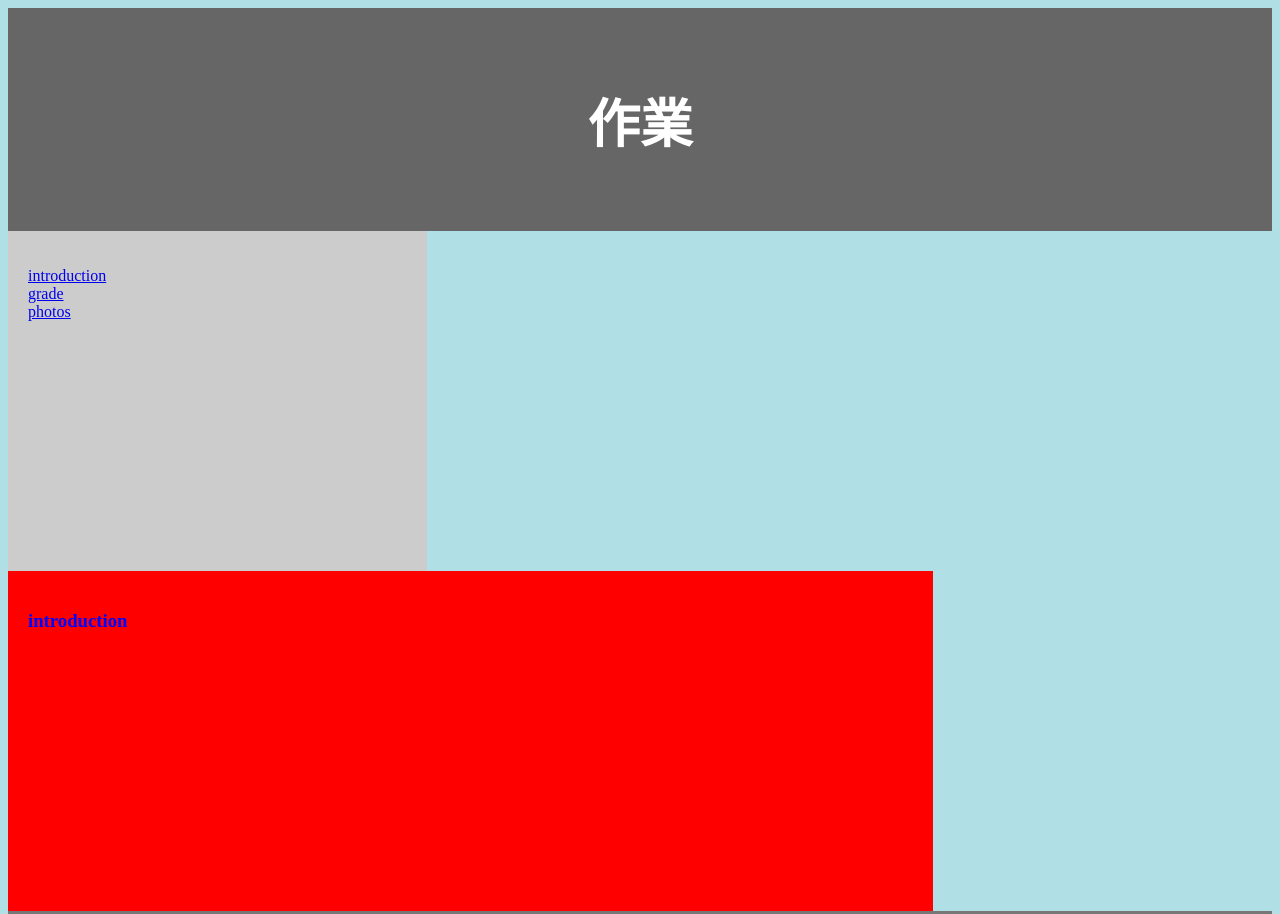
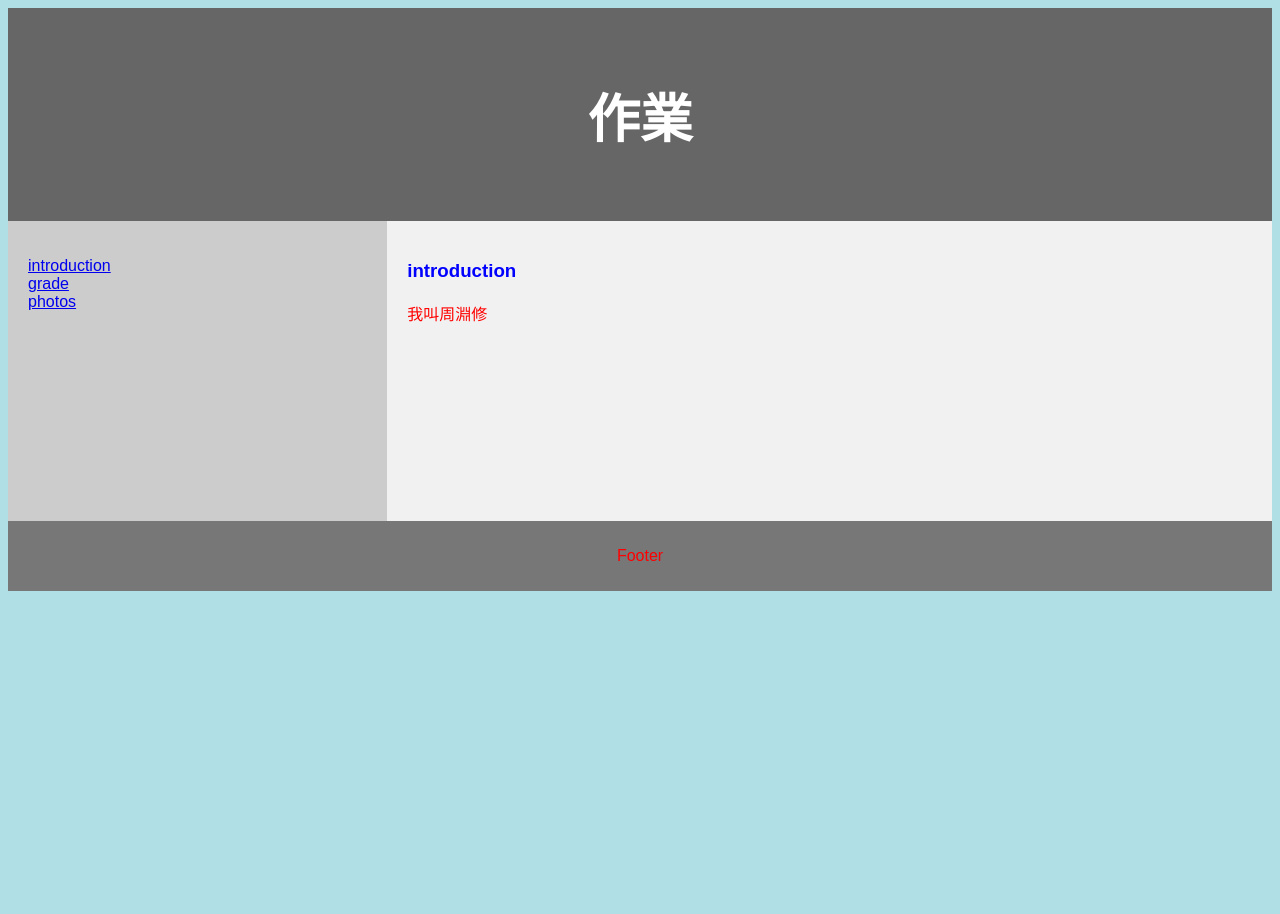
Before and after one commit to noproblem520/noproblem520.github.io, a plain HTML site: page index.html in a window 1280 px wide. Shown: the top 914 px of the page. After the commit the page ends 800 px from the top, so only its background shows below. Drawn offline with Linux system fonts and the light colour scheme.

Commit message:
Update styles.css

```diff
--- a/styles.css
+++ b/styles.css
@@ -11,9 +11,17 @@ p {
   color: blue;
 }
 
+* {
+  box-sizing: border-box;
+}
+
+body {
+  font-family: Arial, Helvetica, sans-serif;
+}
+/* Style the header */
 header {
   background-color: #666;
-  padding: 30px;
+  padding: 25px;
   text-align: center;
   font-size: 35px;
   color: white;
@@ -36,7 +44,7 @@ article {
   float: left;
   padding: 20px;
   width: 70%;
-  background-color: red;
+  background-color: #f1f1f1;
   height: 300px;
 }
 
@@ -59,4 +67,3 @@ footer {
     height: auto;
   }
 }
-</style>
```
